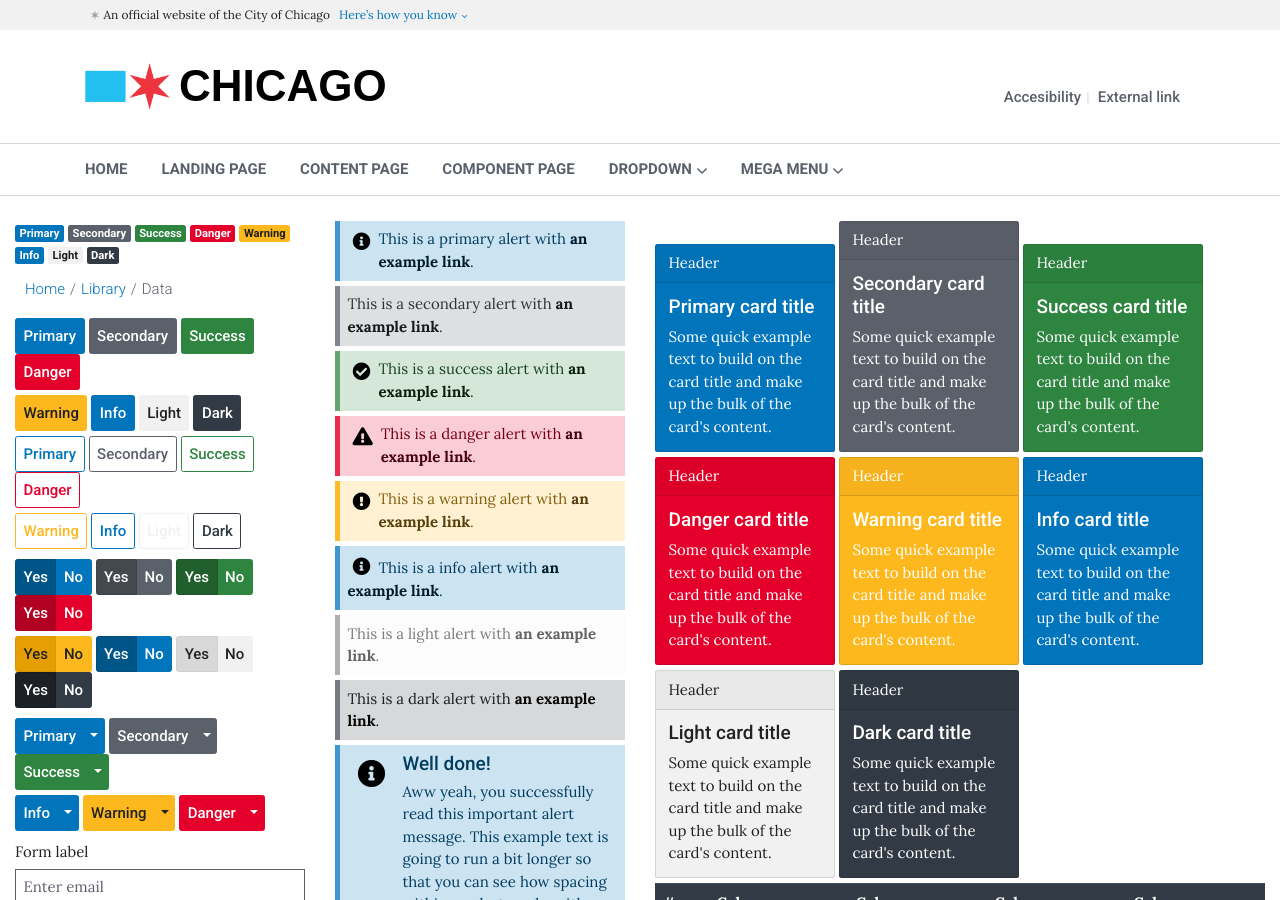
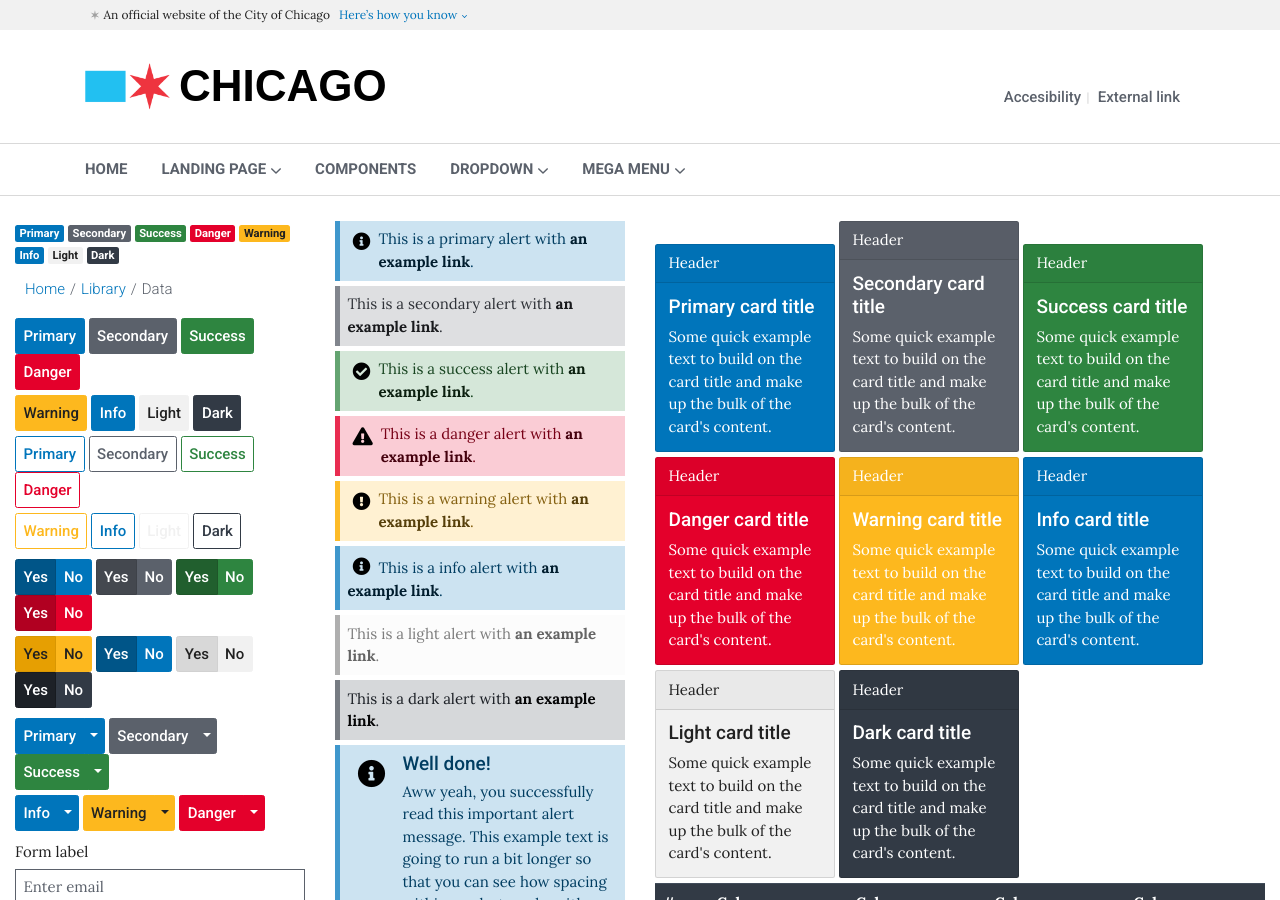
Before and after one commit to Chicago/design-cds-bootstrap, a Jekyll site: the page built from index.md, in a window 1280 px wide and 900 px high. Built offline with Jekyll 4.4.1, drawn with Linux system fonts in a browser that asks for light colours; some web fonts are replaced.

Commit message:
Reformat the menu to include multiple landing pages templtes

```diff
--- a/_layouts/page.html
+++ b/_layouts/page.html
@@ -87,9 +87,17 @@
       </button>
       <ul class="cds-nav-primary cds-accordion">
         <li><a class="cds-nav-link" href="/design-cds-bootstrap/"><span>Home</span></a></li>
-        <li><a class="cds-nav-link" href="/design-cds-bootstrap/landing_page"><span>Landing page</span></a></li>
-        <li><a class="cds-nav-link" href="/design-cds-bootstrap/content_page"><span>Content page</span></a></li>
-        <li><a class="cds-nav-link" href="https://chicago.github.io/cds-reference/" target="_blank"><span>Component page</span></a></li>
+        <li>
+          <button class="cds-accordion-button cds-nav-link" aria-expanded="false" aria-controls="nav-5">
+            <span>Landing page</span>
+          </button>
+          <ul id="nav-5" class="cds-nav-submenu" aria-hidden="true">
+            <li><a class="cds-nav-link" href="/design-cds-bootstrap/landing_page"><span>Landing page (Carousel)</span></a></li>
+            <li><a class="cds-nav-link" href="/design-cds-bootstrap/banner_page"><span>Landing page (Banner)</span></a></li>
+            <li><a class="cds-nav-link" href="/design-cds-bootstrap/content_page"><span>Content page</span></a></li>
+          </ul>
+        </li>
+        <li><a class="cds-nav-link" href="https://chicago.github.io/cds-reference/" target="_blank"><span>Components</span></a></li>
         <li>
           <button class="cds-accordion-button cds-nav-link" aria-expanded="false" aria-controls="nav-5">
             <span>Dropdown</span>
```
